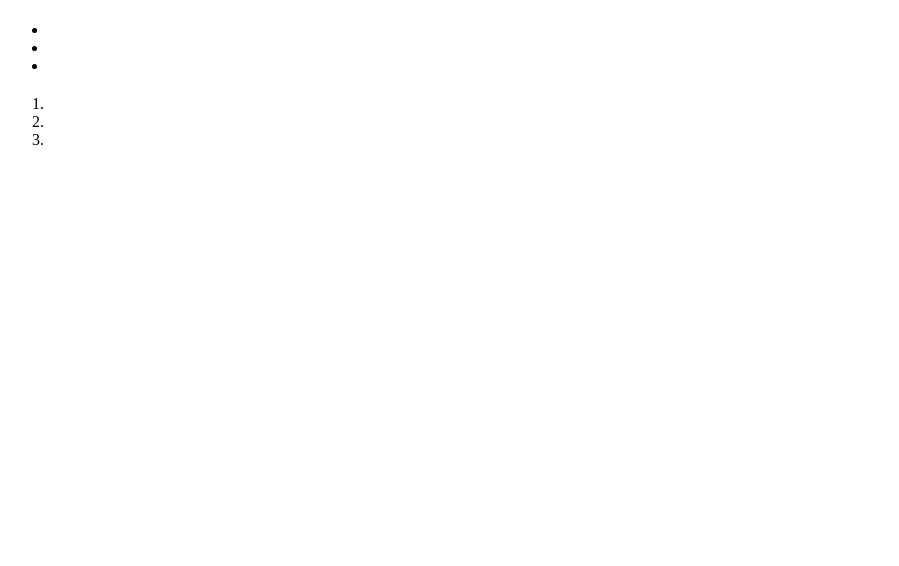
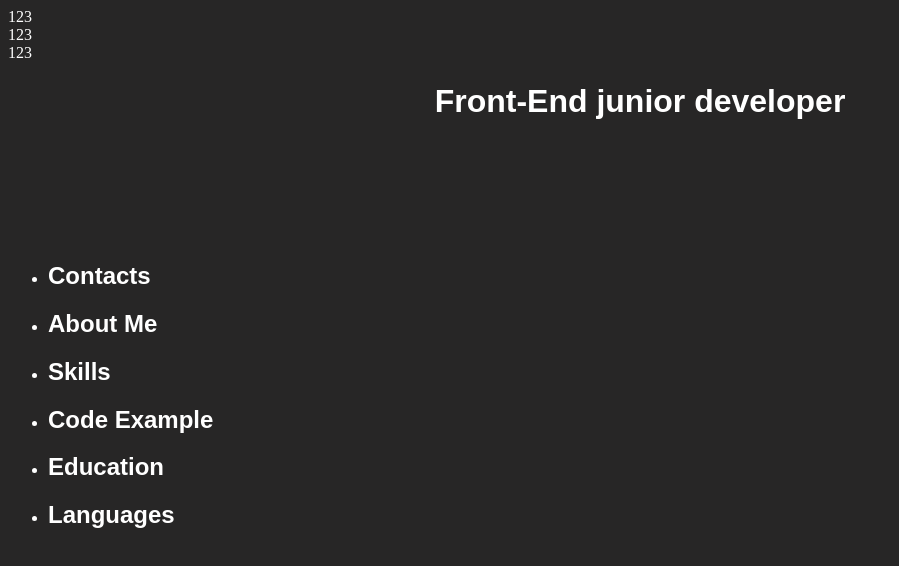
Before and after one commit to Chewye/rsschool-cv, a plain HTML site: page index.html in a window 1280 px wide. Shown: the whole page, without its empty margins (0-899 px from the left). Drawn offline with Linux system fonts and the light colour scheme.

Commit message:
feat: add nav block and style info

```diff
--- a/index.html
+++ b/index.html
@@ -7,25 +7,41 @@
     <title>Curriculum vitae</title>
     <link href="/style/style.css" rel="stylesheet">
 </head>
-<body>
+<body class="global_style">
     <header>
-        <h1></h1>
         <nav>
-            <ul>
-                <li></li>
-                <li></li>
-                <li></li>
+            <ul class="navigation_list">
+                <li>123</li>
+                <li>123</li>
+                <li>123</li>
             </ul>
         </nav>
-
+        <h1 class="header center">Front-End junior developer</h1>
     </header>
     <main>
-        <h2></h2>
-        <ol>
-            <li></li>
-            <li></li>
-            <li></li>
-        </ol>
+        <div class="main_div">
+            <h2></h2>
+            <ul>
+                <li>
+                    <h2 class="header">Contacts</h2>
+                </li>
+                <li>
+                    <h2 class="header">About Me</h2>
+                </li>
+                <li>
+                    <h2 class="header">Skills</h2>
+                </li>
+                <li>
+                    <h2 class="header">Code Example</h2>
+                </li>
+                <li>
+                    <h2 class="header">Education</h2>
+                </li>
+                <li>
+                    <h2 class="header">Languages</h2>
+                </li>
+            </ul>
+        </div>
     </main>
 
     <footer>
--- a/style/style.css
+++ b/style/style.css
@@ -1,4 +1,29 @@
+
+ a {text-decoration: none; /*убираем подчеркивание текста ссылок*/}
+
+
+
+.navigation_list {
+    list-style: none; /*убираем маркеры списка*/
+    margin: 0; /*убираем верхнее и нижнее поле, равное 1em*/
+    padding-left: 0; /*убираем левый отступ, равный 40px*/
+}
+
+.global_style {
+    /* Глобальные настройки */
+    color: white;
+    background-color: rgb(39, 38, 38);
+    }
+
 .header {
     /* Стиль для заголовков */
     font-family: Arial, Helvetica, sans-serif;
 }
+.center {
+    text-align: center;
+}
+
+.main_div {
+    margin: 0 auto;
+    padding-top: 100px;
+}
```
